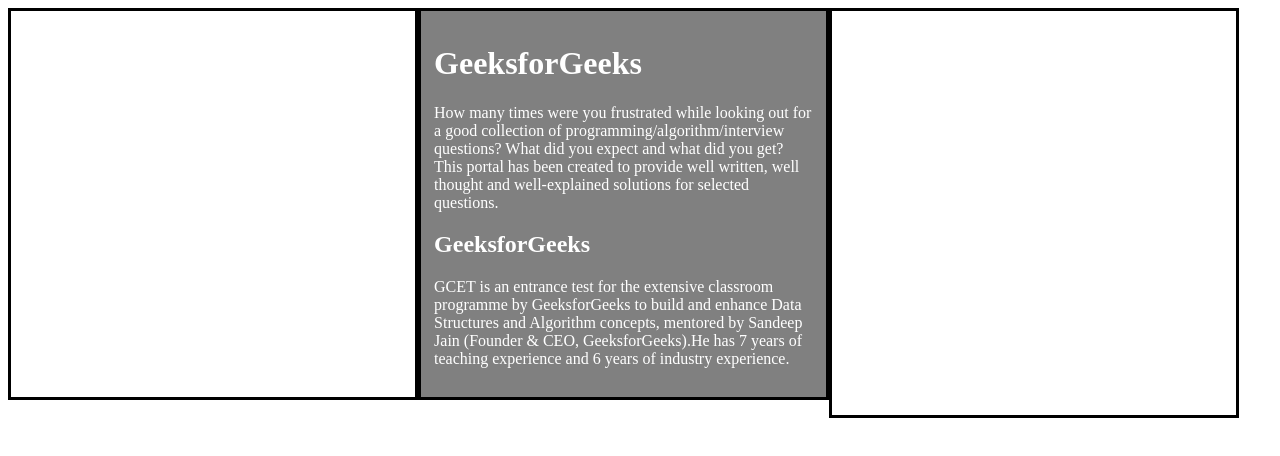
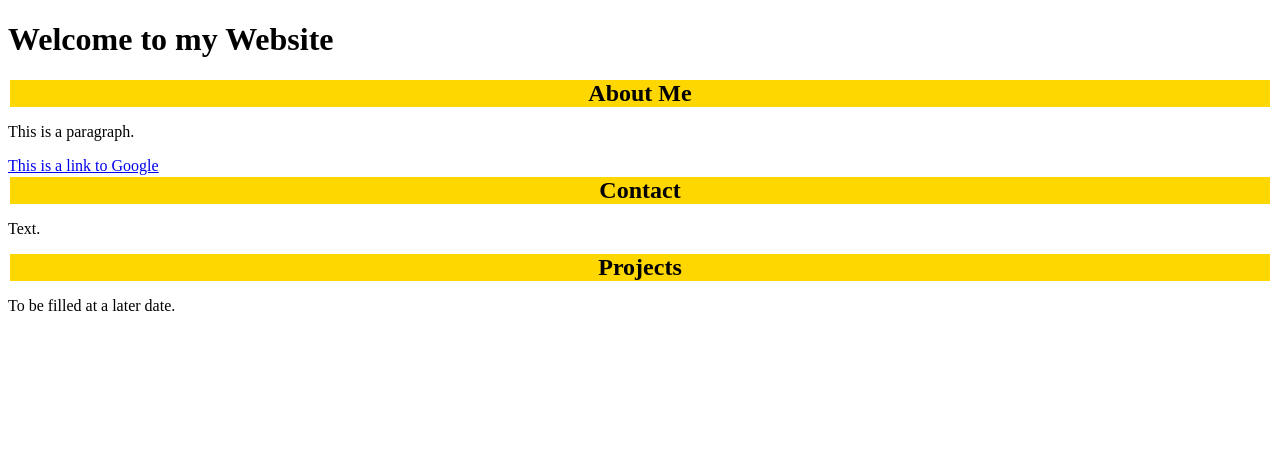
Before and after one commit to ChrisPung/chrispung.github.io, a plain HTML site: page index.html in a window 1280 px wide. Drawn offline with Linux system fonts and the light colour scheme.

Commit message:
Update index.html

```diff
--- a/index.html
+++ b/index.html
@@ -25,77 +25,20 @@
 			a:hover {
 				color: green;
 			}
-			.leftdiv{
-         		float: left;
-         	}
-         	.middlediv{
-         		float: left;
-         		background-color:gray
-         	}
-         	.rightdiv{
-         		float: left;
-         	}
-         	div{
-         		padding : 1%;
-         		color: white;
-         		background-color: 009900;
-         		width: 30%;
-         		border: solid black;
-         	}
 		</style>
 	</head>
 	<body>
-		<div class="leftdiv">
-        	<h1>GeeksforGeeks</h1>
-         <p>How many times were you frustrated while looking out
-         for a good collection of programming/algorithm/interview
-         questions? What did you expect and what did you get?
-         This portal has been created to provide well written,
-         well thought and well-explained solutions for selected
-         questions.
-      </p>
-         <h2>GeeksforGeeks</h2>
-         <p>GCET is an entrance test for the extensive classroom
-         programme by GeeksforGeeks to build and enhance Data
-         Structures and Algorithm concepts, mentored by Sandeep
-         Jain (Founder & CEO, GeeksforGeeks).He has 7 years of
-         teaching experience and 6 years of industry experience.
-      </p>
-      </div>
-      <div class="middlediv">
-         <h1>GeeksforGeeks</h1>
-         <p>How many times were you frustrated while looking out
-         for a good collection of programming/algorithm/interview
-         questions? What did you expect and what did you get?
-         This portal has been created to provide well written,
-         well thought and well-explained solutions for selected
-         questions.
-         </p>
-         <h2>GeeksforGeeks</h2>
-         <p>GCET is an entrance test for the extensive classroom
-         programme by GeeksforGeeks to build and enhance Data
-         Structures and Algorithm concepts, mentored by Sandeep
-         Jain (Founder & CEO, GeeksforGeeks).He has 7 years of
-         teaching experience and 6 years of industry experience.
-         </p>
-      </div>
-      <div class="rightdiv">
-         <h1>GeeksforGeeks</h1>
-         <p>How many times were you frustrated while looking out
-         for a good collection of programming/algorithm/interview
-         questions? What did you expect and what did you get?
-         This portal has been created to provide well written,
-         well thought and well-explained solutions for selected
-         questions.
-         </p>
-         <h2>GeeksforGeeks</h2>
-         <p>How many times were you frustrated while looking out
-         for a good collection of programming/algorithm/interview
-         questions? What did you expect and what did you get?
-         This portal has been created to provide well written,
-         well thought and well-explained solutions for selected
-         questions.
-         </p>
-      </div>
+		<h1 id = "hID">Welcome to my Website</h1>
+
+		<h2 class = "header2Class"> About Me</h2>
+		<p>This is a paragraph.</p>
+		<a href="https://google.com/">This is a link to Google</a>
+
+		<h2 class = "header2Class"> Contact</h2>
+		<p>Text.</p>
+
+		<h2 class = "header2Class"> Projects</h2>
+		<p>To be filled at a later date.</p>
+		<br>
 	</body>
 </html>
```
